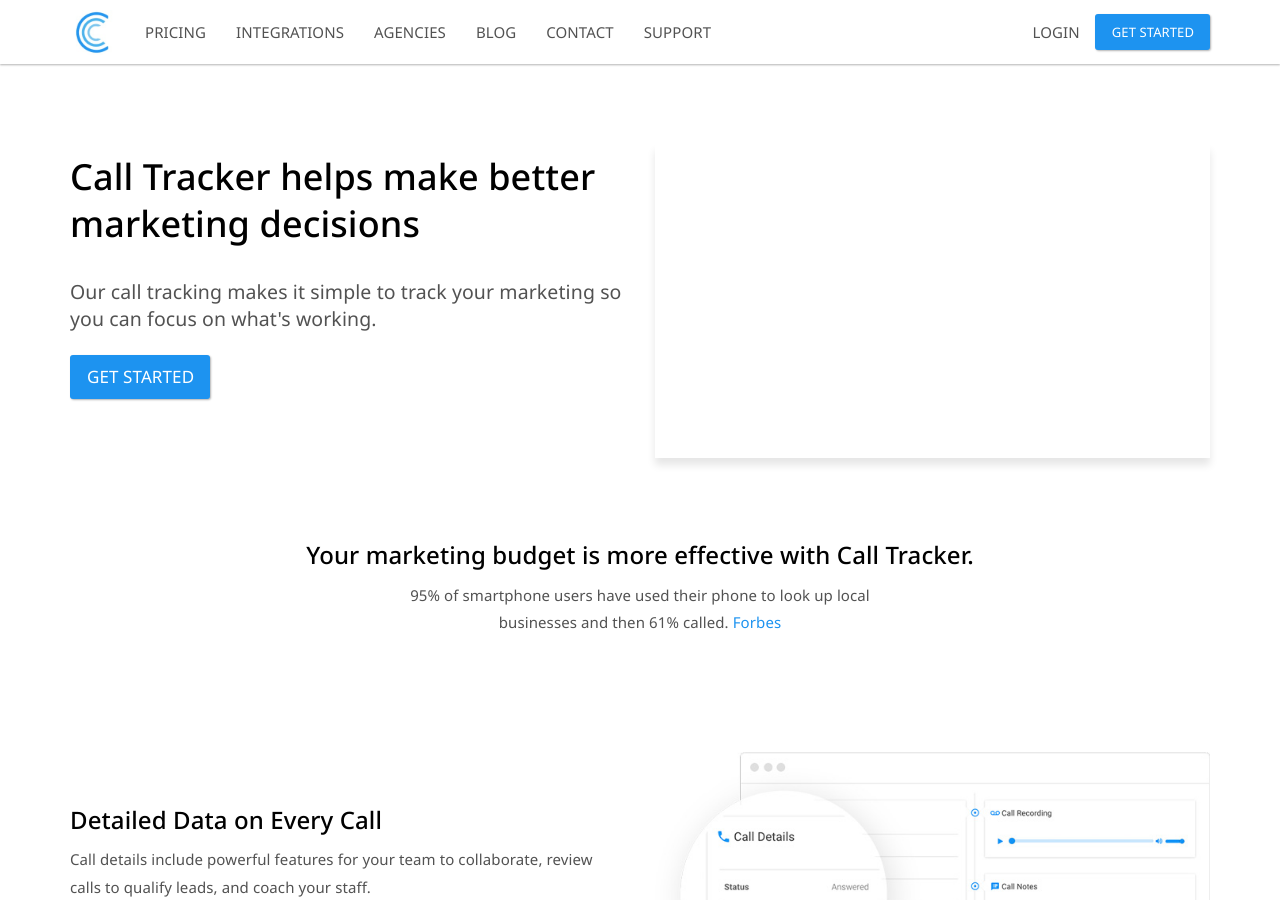
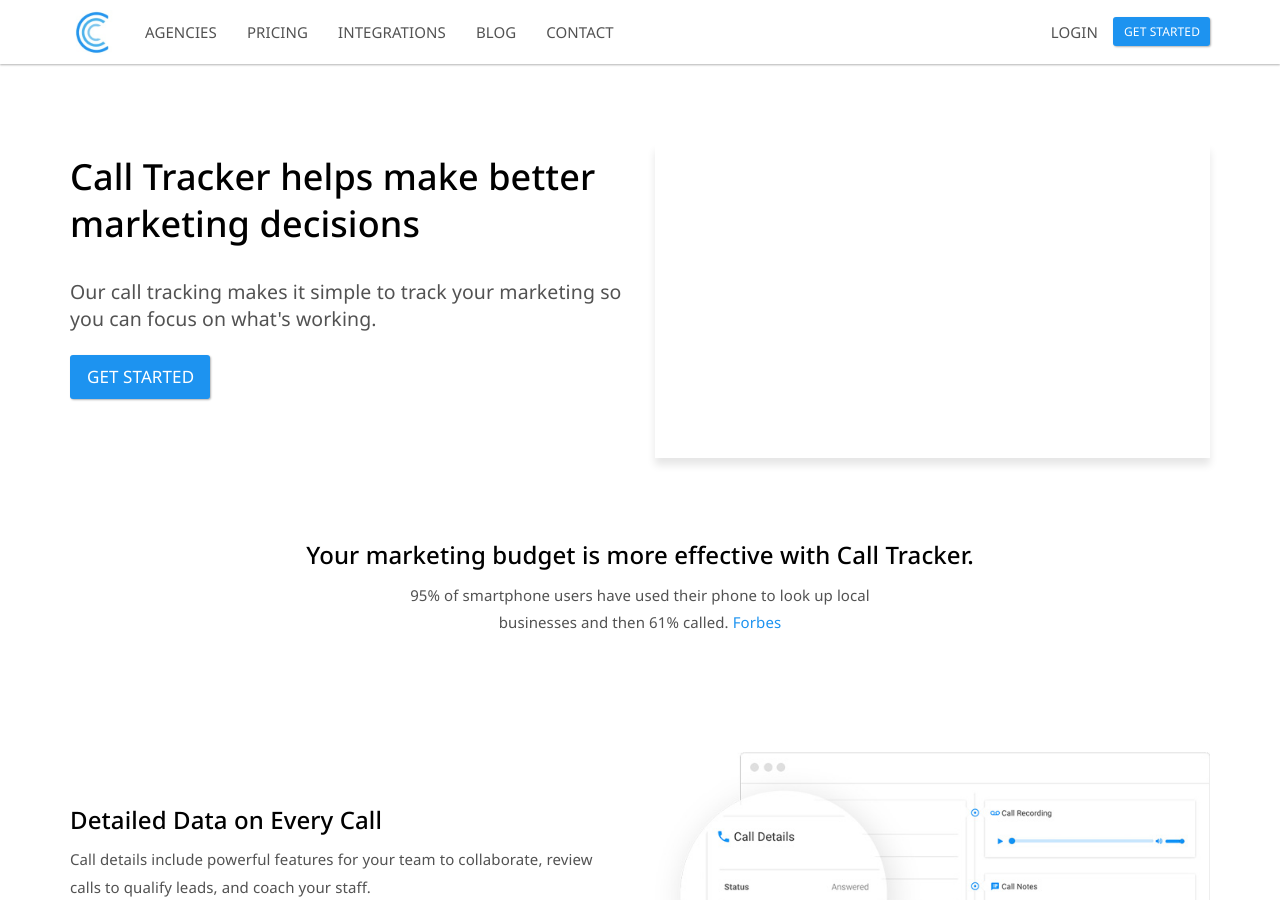
Before and after one commit to sumonst21/calltrackerio-site, a Jekyll site: the page built from index.html, in a window 1280 px wide and 900 px high. Built offline with Jekyll 4.4.1, drawn with Linux system fonts in a browser that asks for light colours; a script that is not in the unit is left out.

Commit message:
nav fixes

```diff
--- a/_includes/nav-main.html
+++ b/_includes/nav-main.html
@@ -1,14 +1,13 @@
 <div id="navbar" class="collapse navbar-collapse">
 	<ul class="nav navbar-nav">
+        <li><a href="/agencies/">Agencies</a></li>
 		<li><a href="/pricing/">Pricing</a></li>
 		<li><a href="/integrations/">Integrations</a></li>
-		<li><a href="/agencies/">Agencies</a></li>
 		<li><a href="/blog/">Blog</a></li>
 		<li><a href="/contact/">Contact</a></li>
-		<li><a href="https://app.calltracker.io/help/">Support</a></li>
     </ul>
     <ul class="nav navbar-nav navbar-right">
         <li><a href="https://app.calltracker.io/login/" class="">Login</a></li>
-        <li><button type="button" href="https://app.calltracker.io/signup/" class="btn btn-primary navbar-btn">Get Started</button></li>
+        <li><button type="button" onclick='location.href="https://app.calltracker.io/signup/";' class="btn btn-primary btn-sm navbar-btn">Get Started</button></li>
     </ul>
 </div>
```
